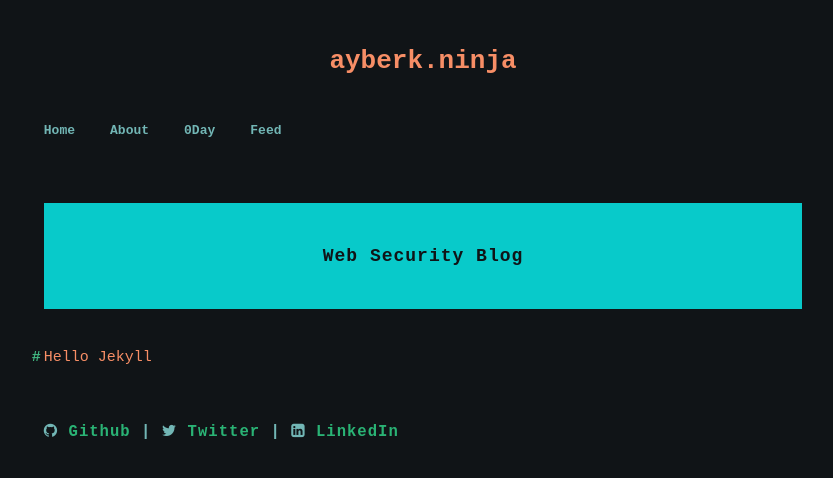
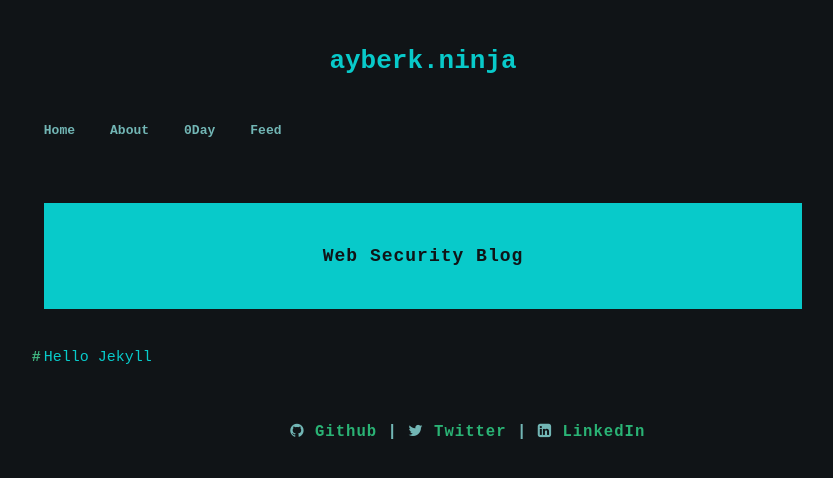
Before and after one commit to mhmtayberk/ayberkninja.github.io, a Jekyll site: the page built from index.html, in a window 1280 px wide. Shown: the top 478 px of the page, without its empty margins (217-1050 px from the left). Built offline with Jekyll 4.4.1, drawn with Linux system fonts in a browser that asks for light colours; the list of posts is cut into pages by our own code.

Commit message:
Update custom.css

```diff
--- a/assets/css/custom.css
+++ b/assets/css/custom.css
@@ -1,6 +1,6 @@
 * {
 	outline: none;
-	--theme-color: #f78e66;
+	--theme-color: #08CACA;
 }
 body {
 	color: rgb(167, 158, 139) !important;
@@ -94,7 +94,7 @@ footer {
 	font-weight: bold;
 	color: #72b6b5;
 	font-size: 1.2rem;
-	margin: 4rem 20% 4rem 20%;
+	margin: 4rem 20% 4rem 39.5%;
 }
 
 @media screen and (max-width: 780px) {
```
